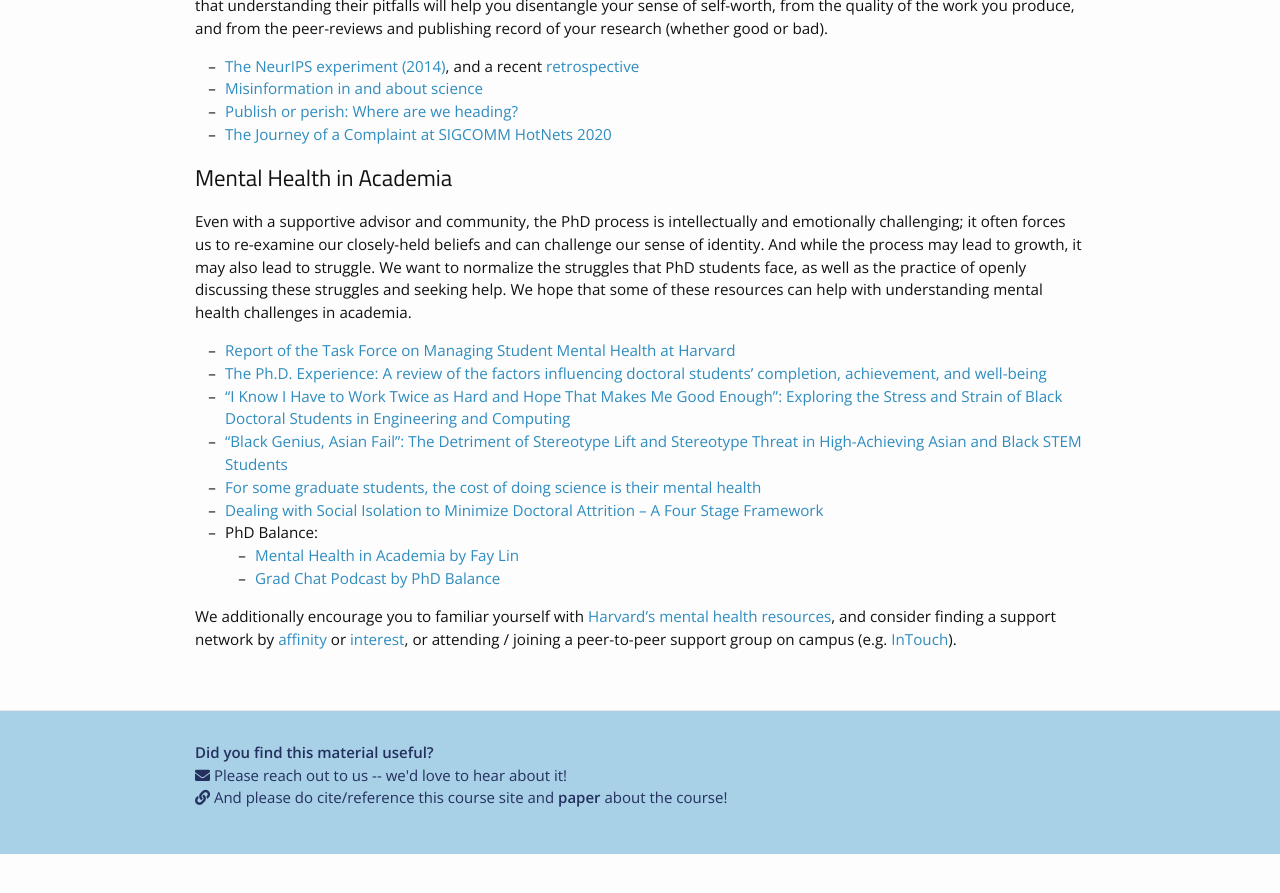
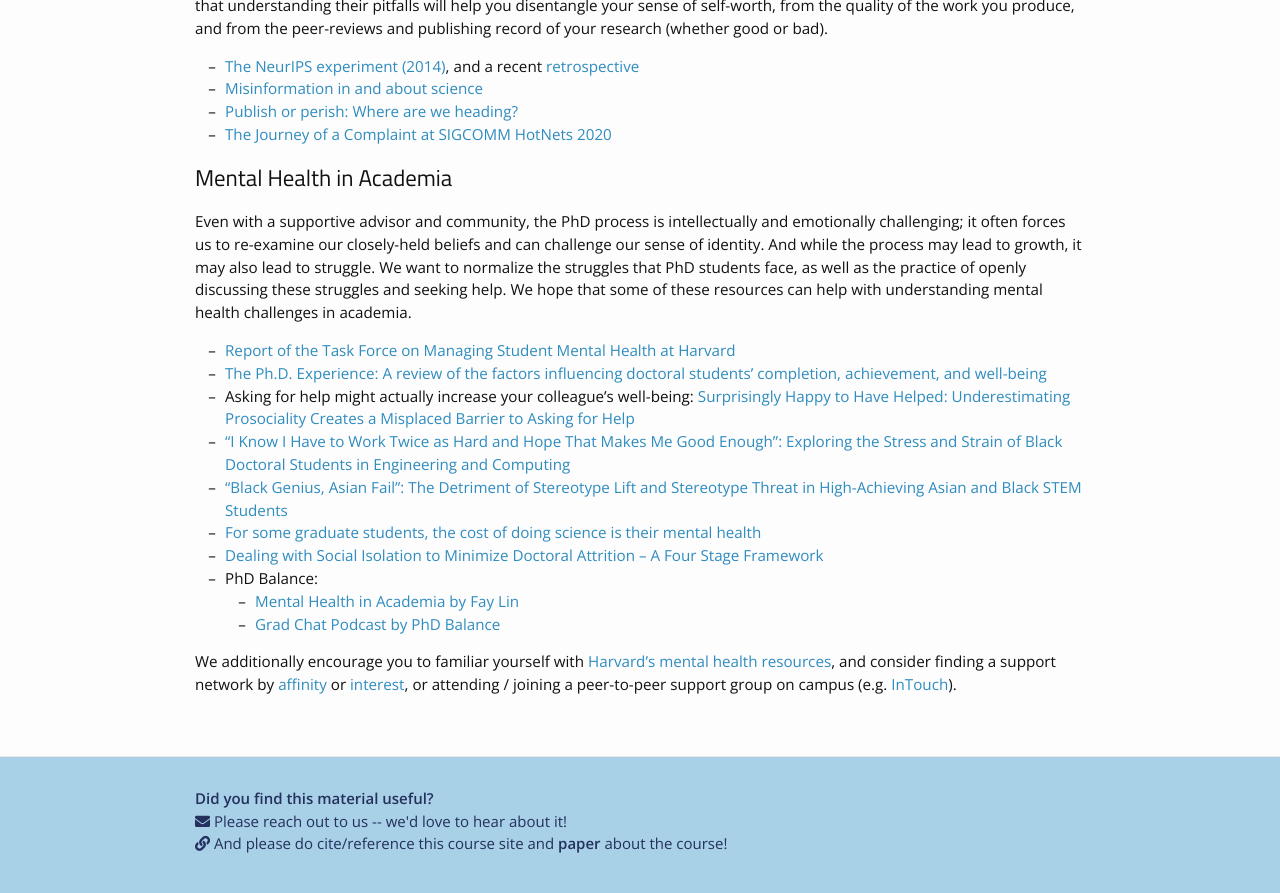
Before and after one commit to yanivyacoby/harvard-cs290, a Jekyll site: the page built from materials.md, in a window 1280 px wide and 900 px high, scrolled down 2460 px. Shown: the top 893 px of the window. Built offline with Jekyll 4.4.1, drawn with Linux system fonts in a browser that asks for light colours; nearby versions of some CDN libraries; before the commit the page ends 3314 px from its top, so only the background shows below that.

Commit message:
Update materials.md

```diff
--- a/materials.md
+++ b/materials.md
@@ -139,6 +139,7 @@ We hope that some of these resources can help with understanding mental health c
 
 * [Report of the Task Force on Managing Student Mental Health at Harvard](https://provost.harvard.edu/files/provost/files/report_of_the_task_force_on_managing_student_mental_health.pdf){:target="_blank"}{:rel="noopener noreferrer"}
 * [The Ph.D. Experience: A review of the factors influencing doctoral students' completion, achievement, and well-being](http://ijds.org/Volume13/IJDSv13p361-388Sverdlik4134.pdf){:target="_blank"}{:rel="noopener noreferrer"}
+* Asking for help might actually increase your colleague's well-being: [Surprisingly Happy to Have Helped: Underestimating Prosociality Creates a Misplaced Barrier to Asking for Help](https://pubmed.ncbi.nlm.nih.gov/36067802/){:target="_blank"}{:rel="noopener noreferrer"}
 * [“I Know I Have to Work Twice as Hard and Hope That Makes Me Good Enough”: Exploring the Stress and Strain of Black Doctoral Students in Engineering and Computing](https://vanderbilt.app.box.com/s/fs7j3c4m7l8mkprmqywrzds0iwuizi9k){:target="_blank"}{:rel="noopener noreferrer"}
 * [“Black Genius, Asian Fail”: The Detriment of Stereotype Lift and Stereotype Threat in High-Achieving Asian and Black STEM Students](https://journals.sagepub.com/doi/full/10.1177/2332858418816658){:target="_blank"}{:rel="noopener noreferrer"}
 * [For some graduate students, the cost of doing science is their mental health](https://whyy.org/segments/for-some-graduate-students-the-cost-of-doing-science-is-their-mental-health/){:target="_blank"}{:rel="noopener noreferrer"}
```
